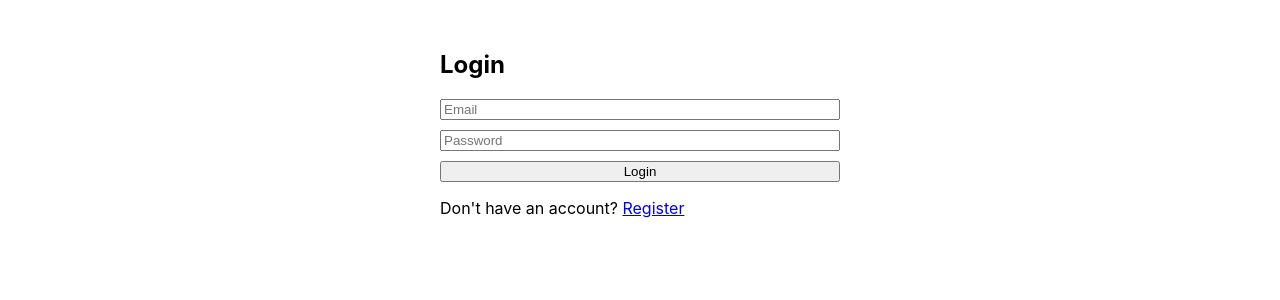
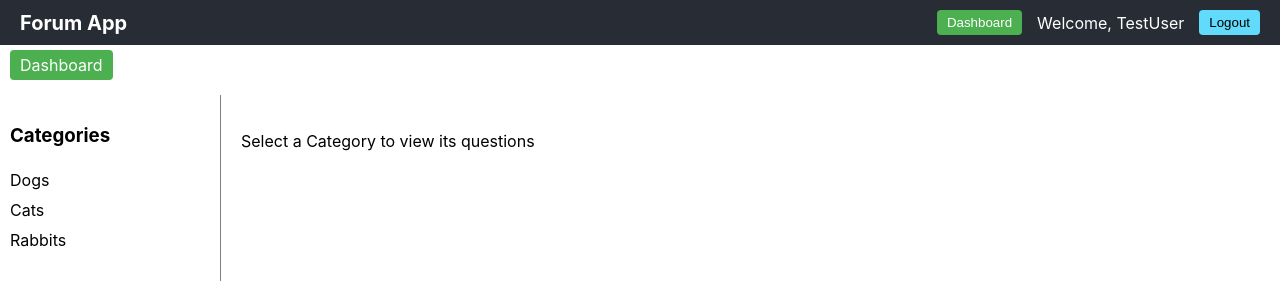
Before and after one commit to JosephineKwao/ForumHub-Project-4-, a React (Create React App) app in the folder client/: page /dashboard in a window 1280 px wide. Before the commit this address led to /. Shown: the top 300 px of the page. Built offline with nearby package versions, Linux system fonts and the light colour scheme; no server answers.

Commit message:
changed text in the components folder and the pages folder

```diff
--- a/client/src/components/Navbar.js
+++ b/client/src/components/Navbar.js
@@ -5,34 +5,57 @@ export default function Navbar({ user }) {
   const navigate = useNavigate();
 
   const handleLogout = () => {
-    localStorage.clear();
-    navigate("/");
+    localStorage.removeItem("user");
+    localStorage.removeItem("token");
+    navigate("/"); // redirect to login page
   };
 
   return (
-    <nav style={styles.nav}>
-      <h2>PetLand</h2>
-      <div>
-        <span>{user?.username}</span>
-        <button onClick={handleLogout} style={styles.button}>Logout</button>
+    <nav
+      style={{
+        display: "flex",
+        justifyContent: "space-between",
+        alignItems: "center",
+        padding: "10px 20px",
+        backgroundColor: "#282c34",
+        color: "white",
+      }}
+    >
+      <div style={{ fontWeight: "bold", fontSize: "20px" }}>Forum App</div>
+
+      <div style={{ display: "flex", alignItems: "center", gap: "15px" }}>
+        {/* Dashboard button */}
+        <button
+          onClick={() => navigate("/dashboard")}
+          style={{
+            padding: "5px 10px",
+            backgroundColor: "#4CAF50",
+            border: "none",
+            borderRadius: "4px",
+            cursor: "pointer",
+            color: "white",
+          }}
+        >
+          Dashboard
+        </button>
+
+        {/* Username */}
+        <span>Welcome, {user?.username}</span>
+
+        {/* Logout button */}
+        <button
+          onClick={handleLogout}
+          style={{
+            padding: "5px 10px",
+            backgroundColor: "#61dafb",
+            border: "none",
+            borderRadius: "4px",
+            cursor: "pointer",
+          }}
+        >
+          Logout
+        </button>
       </div>
     </nav>
   );
 }
-
-const styles = {
-  nav: {
-    display: "flex",
-    justifyContent: "space-between",
-    alignItems: "center",
-    padding: "10px 20px",
-    borderBottom: "1px solid #ccc",
-    backgroundColor: "#f5f5f5",
-    marginBottom: "10px"
-  },
-  button: {
-    marginLeft: "10px",
-    padding: "5px 10px",
-    cursor: "pointer"
-  }
-};
--- a/client/src/components/QuestionCard.js
+++ b/client/src/components/QuestionCard.js
@@ -1,19 +1,52 @@
-import React from "react";
+import React, { useState } from "react";
+import API from "../api/api";
 
 export default function QuestionCard({ question }) {
+  const [answerText, setAnswerText] = useState("");
+  const [answers, setAnswers] = useState(question.answers || []);
+
+  const handleAddAnswer = async (e) => {
+    e.preventDefault();
+    if (!answerText) return;
+
+    try {
+      const res = await API.post(`/questions/${question._id}/answers`, {
+        answerText,
+      });
+      setAnswers([...answers, res.data]);
+      setAnswerText("");
+    } catch (err) {
+      console.error(err);
+    }
+  };
+
   return (
     <div style={{ border: "1px solid #ccc", marginBottom: "10px", padding: "10px" }}>
       <h4>{question.title}</h4>
       <p>{question.body}</p>
       <p>By: {question.userId?.username || "Unknown"}</p>
-      {question.answers?.length > 0 && (
+
+      {answers.length > 0 && (
         <div>
           <h5>Answers:</h5>
-          {question.answers.map((a, i) => (
-            <p key={i}><strong>{a.userId?.username || "Unknown"}:</strong> {a.answerText}</p>
+          {answers.map((a, i) => (
+            <p key={i}>
+              <strong>{a.userId?.username || "Unknown"}:</strong> {a.answerText}
+            </p>
           ))}
         </div>
       )}
+
+      <form onSubmit={handleAddAnswer} style={{ marginTop: "10px" }}>
+        <input
+          type="text"
+          placeholder="Write your answer..."
+          value={answerText}
+          onChange={(e) => setAnswerText(e.target.value)}
+          style={{ width: "80%", marginRight: "5px" }}
+        />
+        <button type="submit">Submit</button>
+      </form>
     </div>
   );
 }
--- a/client/src/pages/Dashboard.js
+++ b/client/src/pages/Dashboard.js
@@ -1,53 +1,127 @@
-import React, { useState, useEffect } from "react";
-import { useNavigate } from "react-router-dom";
-import API from "../api/api";
+import React, { useState } from "react";
+import { useNavigate, Link } from "react-router-dom"; // added Link
 import Navbar from "../components/Navbar";
 import CategoryList from "../components/CategoryList";
 import QuestionCard from "../components/QuestionCard";
 
 export default function Dashboard() {
   const navigate = useNavigate();
-  const [categories, setCategories] = useState([]);
+
+  // Dummy user for testing
+  const user = { username: "TestUser" };
+
+  // Dummy categories
+  const dummyCategories = [
+    { _id: "1", name: "Dogs" },
+    { _id: "2", name: "Cats" },
+    { _id: "3", name: "Rabbits" },
+  ];
+
+  // Dummy questions
+  const dummyQuestions = {
+    "1": [
+      { _id: "q1", title: "How to train my dog?", body: "I need tips.", answers: [] },
+      { _id: "q2", title: "Best dog food?", body: "Looking for healthy options.", answers: [] },
+    ],
+    "2": [
+      { _id: "q3", title: "Why does my cat scratch?", body: "I need advice.", answers: [] },
+    ],
+    "3": [
+      { _id: "q4", title: "Rabbit housing tips?", body: "How to make a comfortable cage.", answers: [] },
+    ],
+  };
+
+  const [categories] = useState(dummyCategories);
   const [selectedCategory, setSelectedCategory] = useState(null);
   const [questions, setQuestions] = useState([]);
+  const [newQuestionTitle, setNewQuestionTitle] = useState("");
+  const [newQuestionBody, setNewQuestionBody] = useState("");
 
-  const user = JSON.parse(localStorage.getItem("user"));
-
-  useEffect(() => {
-    if (!user) navigate("/");
-    fetchCategories();
-  }, []);
-
-  const fetchCategories = async () => {
-    try {
-      const res = await API.get("/categories");
-      setCategories(res.data);
-    } catch (err) {
-      console.error(err);
-    }
+  const handleSelectCategory = (id) => {
+    setSelectedCategory(id);
+    setQuestions(dummyQuestions[id] || []);
   };
 
-  const handleSelectCategory = async (id) => {
-    setSelectedCategory(id);
-    try {
-      const res = await API.get(`/questions/category/${id}`);
-      setQuestions(res.data);
-    } catch (err) {
-      console.error(err);
-    }
+  const handleAddQuestion = (e) => {
+    e.preventDefault();
+    if (!newQuestionTitle || !newQuestionBody || !selectedCategory) return;
+
+    const newQuestion = {
+      _id: Date.now().toString(),
+      title: newQuestionTitle,
+      body: newQuestionBody,
+      answers: [],
+    };
+
+    setQuestions([newQuestion, ...questions]);
+    setNewQuestionTitle("");
+    setNewQuestionBody("");
   };
 
   return (
     <div>
-      {user && <Navbar user={user} />}
+      <Navbar user={user} />
+
+      {/* Optional Dashboard link */}
+      <div style={{ padding: "10px" }}>
+        <Link
+          to="/dashboard"
+          style={{
+            padding: "5px 10px",
+            backgroundColor: "#4CAF50",
+            color: "white",
+            borderRadius: "4px",
+            textDecoration: "none",
+          }}
+        >
+          Dashboard
+        </Link>
+      </div>
+
       <div style={{ display: "flex", marginTop: "10px" }}>
-        <div style={{ width: "200px", borderRight: "1px solid gray", overflowY: "auto", padding: "10px" }}>
+        {/* Left Panel: Categories */}
+        <div
+          style={{
+            width: "200px",
+            borderRight: "1px solid gray",
+            overflowY: "auto",
+            padding: "10px",
+          }}
+        >
           <h3>Categories</h3>
           <CategoryList categories={categories} onSelect={handleSelectCategory} />
         </div>
+
+        {/* Right Panel: Questions */}
         <div style={{ flex: 1, padding: "20px" }}>
+          {selectedCategory && (
+            <div style={{ marginBottom: "20px" }}>
+              <h4>Add New Question</h4>
+              <form
+                onSubmit={handleAddQuestion}
+                style={{ display: "flex", flexDirection: "column", gap: "10px" }}
+              >
+                <input
+                  type="text"
+                  placeholder="Question Title"
+                  value={newQuestionTitle}
+                  onChange={(e) => setNewQuestionTitle(e.target.value)}
+                  required
+                />
+                <textarea
+                  placeholder="Question Body"
+                  value={newQuestionBody}
+                  onChange={(e) => setNewQuestionBody(e.target.value)}
+                  rows={3}
+                  required
+                />
+                <button type="submit">Submit Question</button>
+              </form>
+            </div>
+          )}
+
           {selectedCategory ? (
-            questions.map(q => <QuestionCard key={q._id} question={q} />)
+            questions.map((q) => <QuestionCard key={q._id} question={q} />)
           ) : (
             <p>Select a Category to view its questions</p>
           )}
```
